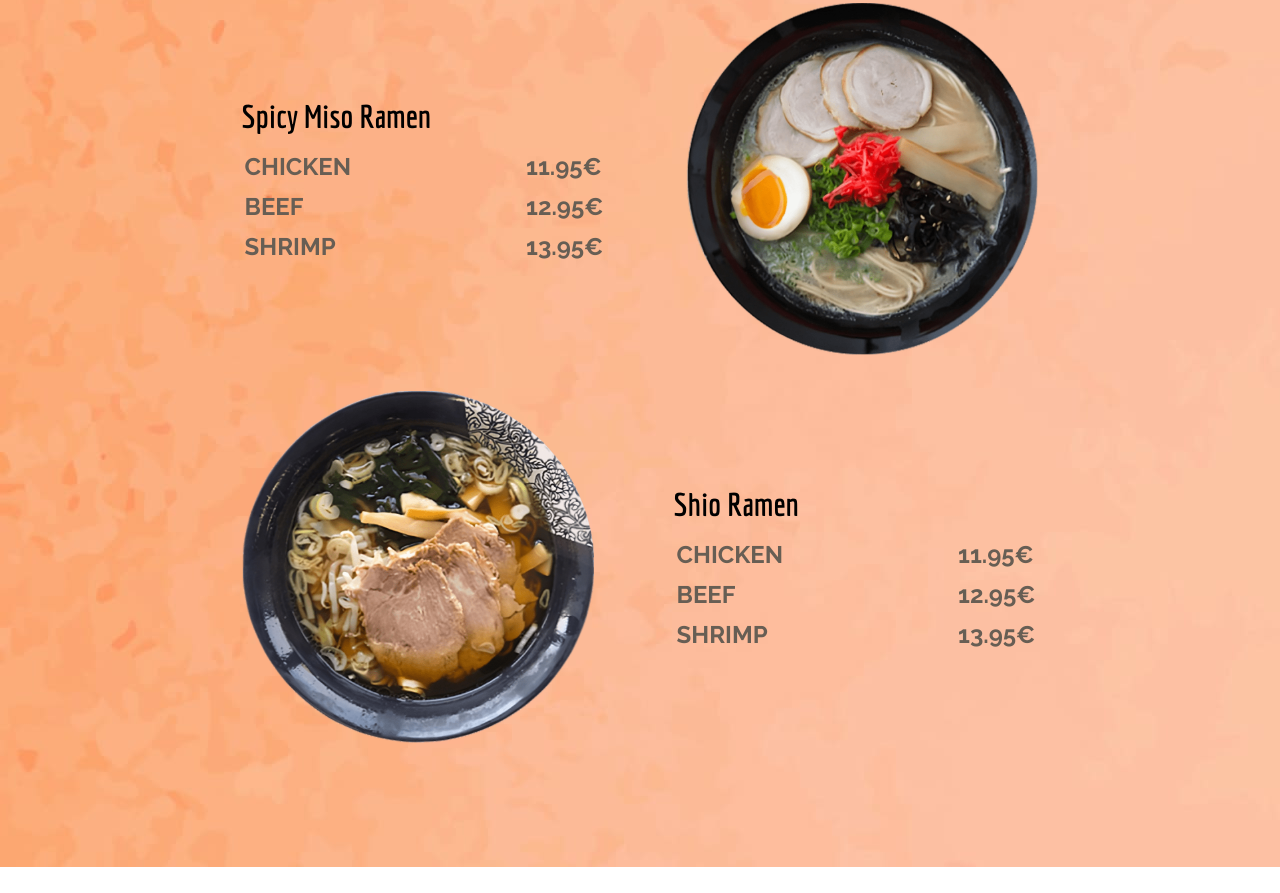
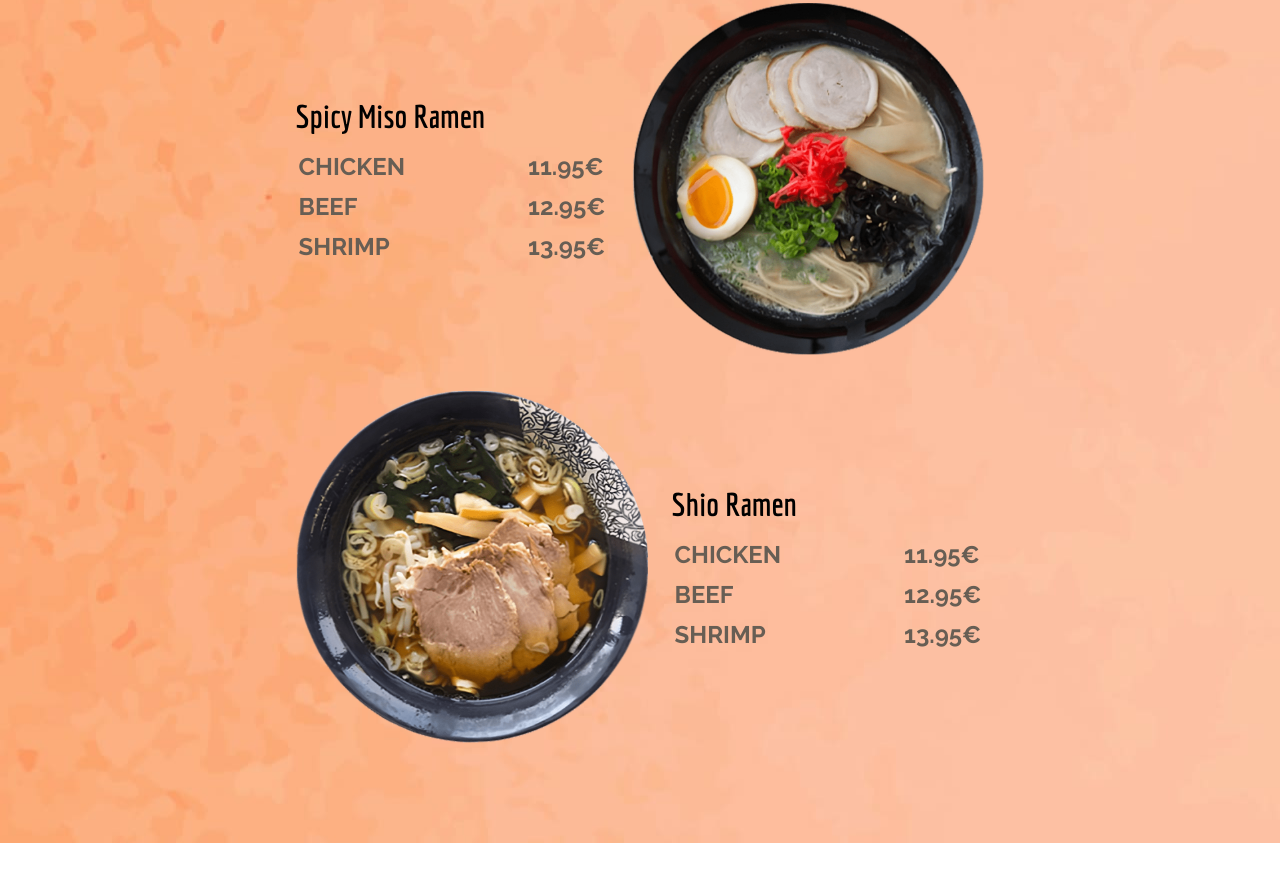
Before and after one commit to B-Blarr/Sakura-Ramen-Responsive, a plain HTML site: page index.html in a window 1280 px wide. Shown: the part 1907-2800 px from the top of the page. Drawn offline with Linux system fonts and the light colour scheme.

Commit message:
Added Responsiveness Tablet Mobile 768px - 1280px

```diff
--- a/index.html
+++ b/index.html
@@ -126,7 +126,7 @@
         <div class="menu-img">
           <img src="./img/3_section_our_menu/Png/R3.png" alt="meal3" />
         </div>
-        <div>
+        <div class="table">
           <h3>Shio Ramen</h3>
           <table class="menu-table">
             <tr>
--- a/style.css
+++ b/style.css
@@ -139,6 +139,7 @@ h2 {
   display: flex;
   flex-direction: column;
   align-items: center;
+  padding: 0 24px;
 }
 
 .menu-container {
@@ -198,12 +199,12 @@ h3 {
 
 #h2-find-us-at {
   padding-bottom: 8px;
-  padding-top: 120px;
 }
 
 .address {
   font-size: 24px;
   display: flex;
+  align-items: center;
   padding-bottom: 64px;
 }
 
@@ -266,6 +267,7 @@ footer {
     padding-top: 96px;
     padding-bottom: 48px;
     font-size: 64px;
+    text-align: center;
   }
 
   .order {
@@ -293,8 +295,40 @@ footer {
   }
   .menu-container-reverse {
     padding: 32px 0px;
+    gap: 24px;
   }
   .menu-container {
     gap: 24px;
   }
+  #menu-container-shio-ramen {
+    gap: 24px;
+  }
+
+  .our-menu {
+    padding: 0 24px;
+  }
+
+  .our-menu img {
+    width: 352px;
+    height: auto;
+  }
+
+  .table {
+    max-width: 100%;
+  }
+
+  table td:first-child {
+    padding-right: 120px;
+  }
+  #menu-container-shio-ramen {
+    padding-bottom: 96px;
+  }
+  .address {
+    font-size: 20px;
+    padding-bottom: 48px;
+  }
+  footer {
+    padding: 0 24px;
+    margin: 0;
+  }
 }
```
